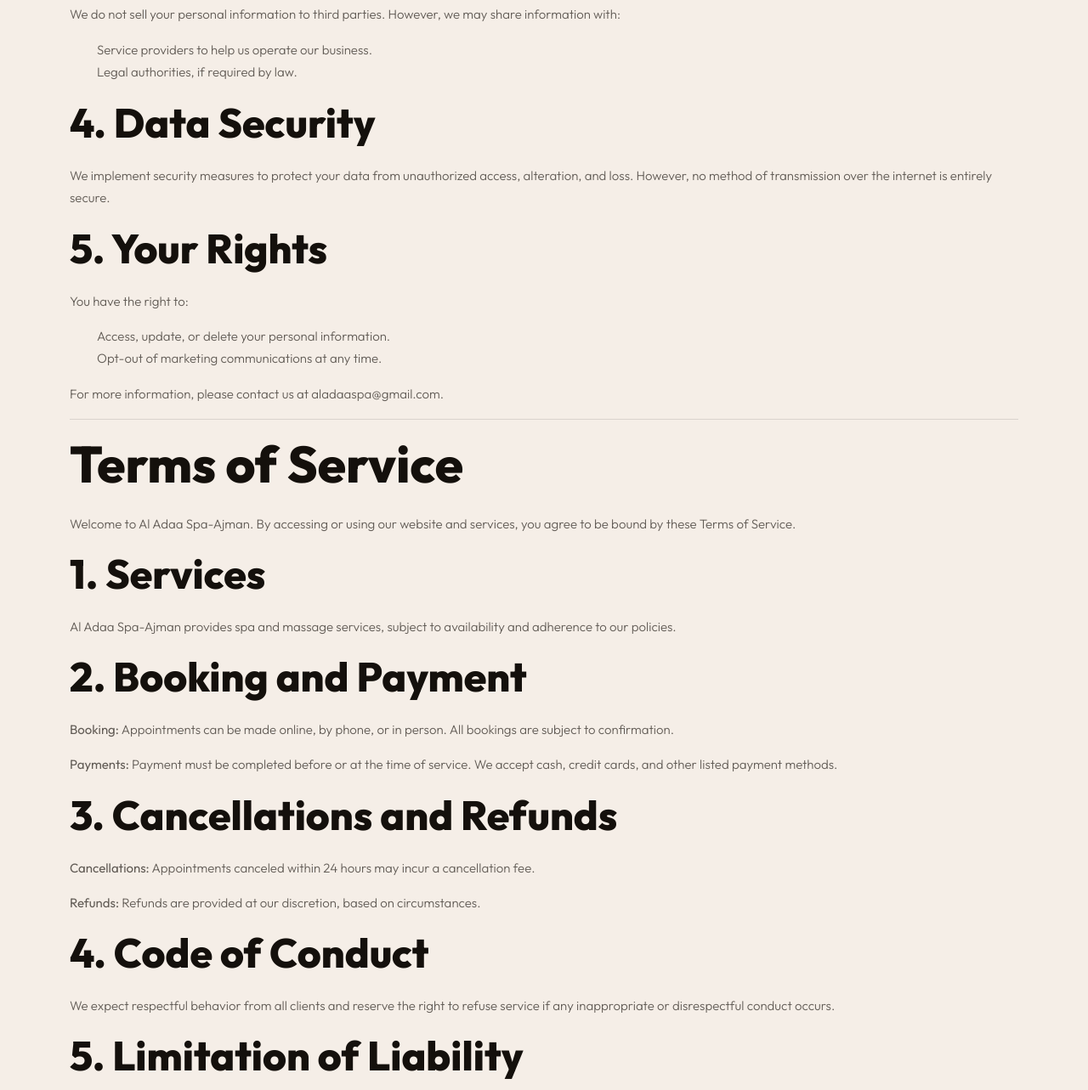
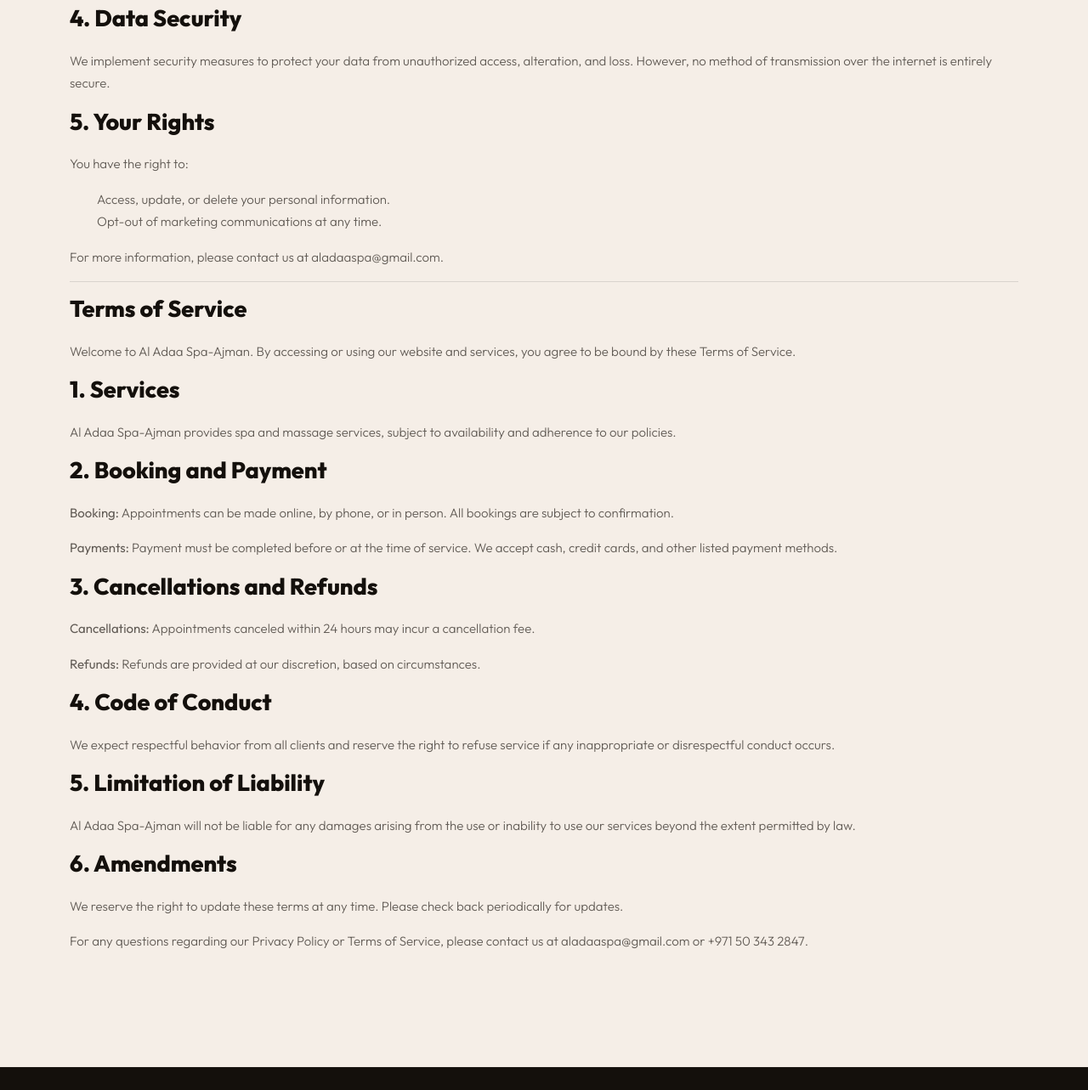
Before and after one commit to jazeempm567/al-adaa, a plain HTML site: page privacy-policy.html in a window 1280 px wide. Shown: the part 749-2032 px from the top of the page at 85% size. Drawn offline with nearby package versions, Linux system fonts and the light colour scheme.

Commit message:
Update privacy-policy.html

```diff
--- a/privacy-policy.html
+++ b/privacy-policy.html
@@ -53,17 +53,17 @@
     <!-- Header Video -->
     <section class="about section-padding" data-scroll-index="1" id="about">
     <div class="container">
-    <h1>Privacy Policy</h1>
+    <h3>Privacy Policy</h1>
     <p>At Al Adaa Spa-Ajman, we are committed to protecting your privacy and ensuring that your personal information is handled in a safe and responsible manner. This Privacy Policy explains what personal data we collect, why we collect it, and how we use, share, and protect your information.</p>
 
-    <h2>1. Information We Collect</h2>
+    <h4>1. Information We Collect</h2>
     <ul>
         <li><strong>Personal Information:</strong> Name, phone number, email address, and payment information.</li>
         <li><strong>Usage Data:</strong> Information on how you interact with our website and services.</li>
         <li><strong>Device Information:</strong> IP address, browser type, and device type when you access our website.</li>
     </ul>
 
-    <h2>2. How We Use Your Information</h2>
+    <h4>2. How We Use Your Information</h2>
     <p>We may use your information for purposes such as:</p>
     <ul>
         <li>Processing bookings and payments.</li>
@@ -71,17 +71,17 @@
         <li>Improving our services and website experience.</li>
     </ul>
 
-    <h2>3. Data Sharing and Disclosure</h2>
+    <h4>3. Data Sharing and Disclosure</h2>
     <p>We do not sell your personal information to third parties. However, we may share information with:</p>
     <ul>
         <li>Service providers to help us operate our business.</li>
         <li>Legal authorities, if required by law.</li>
     </ul>
 
-    <h2>4. Data Security</h2>
+    <h4>4. Data Security</h2>
     <p>We implement security measures to protect your data from unauthorized access, alteration, and loss. However, no method of transmission over the internet is entirely secure.</p>
 
-    <h2>5. Your Rights</h2>
+    <h4>5. Your Rights</h2>
     <p>You have the right to:</p>
     <ul>
         <li>Access, update, or delete your personal information.</li>
@@ -91,27 +91,27 @@
 
     <hr>
 
-    <h1>Terms of Service</h1>
+    <h4>Terms of Service</h1>
     <p>Welcome to Al Adaa Spa-Ajman. By accessing or using our website and services, you agree to be bound by these Terms of Service.</p>
 
-    <h2>1. Services</h2>
+    <h4>1. Services</h2>
     <p>Al Adaa Spa-Ajman provides spa and massage services, subject to availability and adherence to our policies.</p>
 
-    <h2>2. Booking and Payment</h2>
+    <h4>2. Booking and Payment</h2>
     <p><strong>Booking:</strong> Appointments can be made online, by phone, or in person. All bookings are subject to confirmation.</p>
     <p><strong>Payments:</strong> Payment must be completed before or at the time of service. We accept cash, credit cards, and other listed payment methods.</p>
 
-    <h2>3. Cancellations and Refunds</h2>
+    <h4>3. Cancellations and Refunds</h2>
     <p><strong>Cancellations:</strong> Appointments canceled within 24 hours may incur a cancellation fee.</p>
     <p><strong>Refunds:</strong> Refunds are provided at our discretion, based on circumstances.</p>
 
-    <h2>4. Code of Conduct</h2>
+    <h4>4. Code of Conduct</h2>
     <p>We expect respectful behavior from all clients and reserve the right to refuse service if any inappropriate or disrespectful conduct occurs.</p>
 
-    <h2>5. Limitation of Liability</h2>
+    <h4>5. Limitation of Liability</h2>
     <p>Al Adaa Spa-Ajman will not be liable for any damages arising from the use or inability to use our services beyond the extent permitted by law.</p>
 
-    <h2>6. Amendments</h2>
+    <h4>6. Amendments</h2>
     <p>We reserve the right to update these terms at any time. Please check back periodically for updates.</p>
 
     <p>For any questions regarding our Privacy Policy or Terms of Service, please contact us at <a href="mailto:aladaaspa@gmail.com">aladaaspa@gmail.com</a> or <a href="tel:+971503432847">+971 50 343 2847</a>.</p>
```
